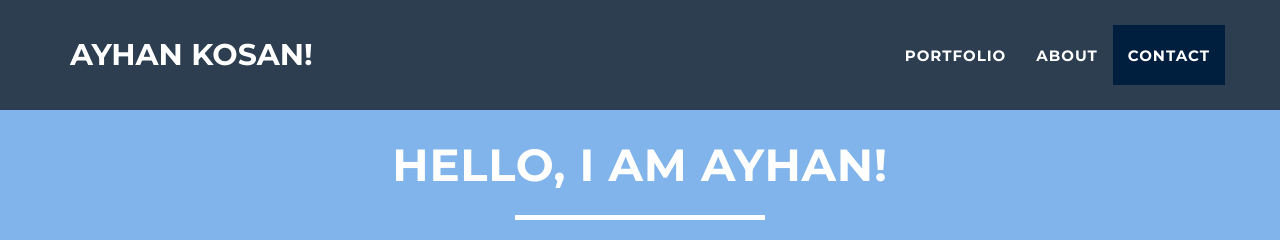
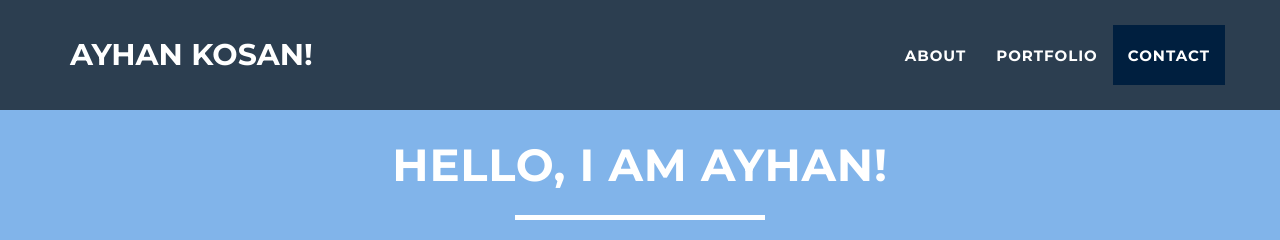
Before and after one commit to ayhankosan/portfolio, a Jekyll site: the page built from index.html, in a window 1280 px wide. Shown: the top 240 px of the page. Built offline with Jekyll 4.4.1, drawn with Linux system fonts in a browser that asks for light colours.

```diff
--- a/_includes/nav.html
+++ b/_includes/nav.html
@@ -19,10 +19,10 @@
           <a href="#page-top"></a>
         </li>
         <li class="page-scroll">
-          <a href="#portfolio">Portfolio</a>
+          <a href="#about">About</a>
         </li>
         <li class="page-scroll">
-          <a href="#about">About</a>
+          <a href="#portfolio">Portfolio</a>
         </li>
         <li class="page-scroll">
           <a href="#contact">Contact</a>
```
